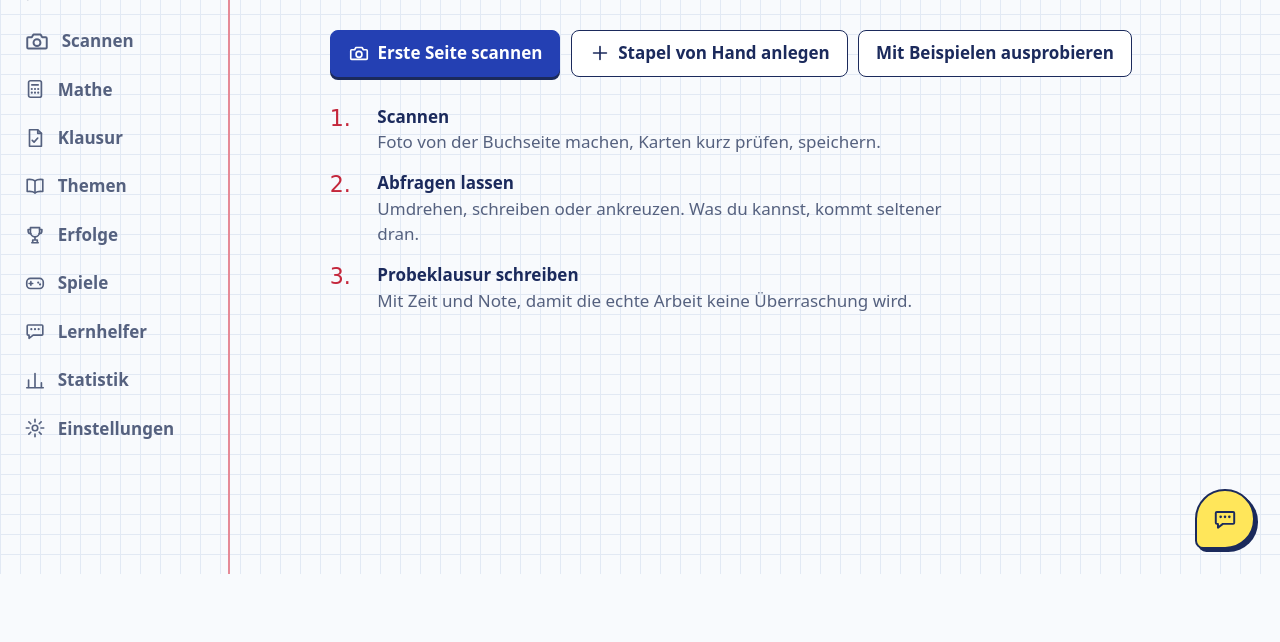
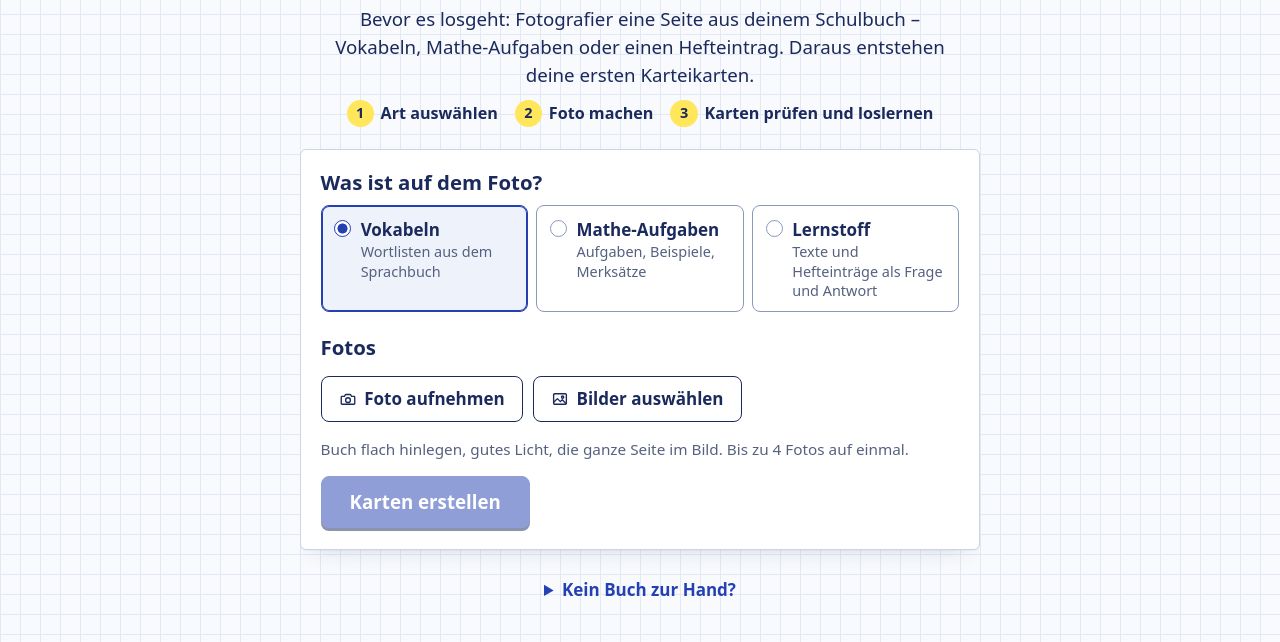
Before and after one commit to glennlucapaasch-hash/lernheft, a website with bundled scripts: page index.html in a window 1280 px wide. Shown: the part 226-868 px from the top of the page. Before the commit the page ends 800 px from the top, so only its background shows below. Built offline with nearby package versions, Linux system fonts and the light colour scheme; files whose address does not match are found by name; a web font is replaced by a local one.

Commit message:
Erster Start: zuerst eine Seite scannen, dann geht es zum Hauptbildschirm
Co-Authored-By: Claude Opus 5.5 <noreply@anthropic.com>
Claude-Session: https://claude.ai/code/session_019bq8GgDfJNMyPr36ef7xsB

```diff
--- a/css/style.css
+++ b/css/style.css
@@ -967,3 +967,18 @@ h1.handschrift::after { content: ""; position: absolute; left: 0; right: 0; bott
 .taste-buchstabe { height: 2.9rem; border-radius: 8px; border: 1.5px solid var(--linie-stark); background: var(--blatt); color: var(--tinte); font-size: 1.15rem; font-weight: 700; text-transform: uppercase; }
 .taste-buchstabe.treffer { background: #dbf2df; border-color: #17784a; color: #17784a; opacity: 1; }
 .taste-buchstabe.niete { opacity: .3; text-decoration: line-through; }
+
+/* ======================= Erster Start: erst scannen ======================= */
+body.erst-scan .nav, body.erst-scan .chat-blase { display: none; }
+body.erst-scan .app { display: block; }
+body.erst-scan main { padding-bottom: 2rem; }
+.erst-scan-seite { max-width: 40rem; }
+.erst-kopf { display: grid; justify-items: center; text-align: center; gap: .6rem; padding-top: 1rem; }
+.erst-kopf h1.handschrift { justify-self: center; }
+.erst-symbol { width: 5.5rem; height: 5.5rem; border-radius: 26px; display: grid; place-items: center; background: var(--koenigsblau); color: var(--auf-blau); box-shadow: 0 5px 0 var(--tinte); transform: rotate(-6deg); animation: plopp .7s cubic-bezier(.3,1.8,.5,1); }
+.erst-schritte { counter-reset: s; display: flex; flex-wrap: wrap; justify-content: center; gap: .5rem 1rem; }
+.erst-schritte li { counter-increment: s; display: flex; align-items: center; gap: .4rem; font-weight: 600; font-size: .95rem; animation: hinlegen .4s backwards; }
+.erst-schritte li:nth-child(2) { animation-delay: .1s; } .erst-schritte li:nth-child(3) { animation-delay: .2s; }
+.erst-schritte li::before { content: counter(s); width: 1.6rem; height: 1.6rem; border-radius: 50%; display: grid; place-items: center; background: var(--marker); color: var(--auf-marker); font-size: .85rem; }
+.erst-alternativ { text-align: center; }
+.erst-alternativ .reihe { justify-content: center; margin-top: .6rem; }
--- a/js/app.js
+++ b/js/app.js
@@ -138,9 +138,14 @@ function zeichnen() {
     try { fn(); } catch { /* egal */ }
   }
   const aktiv = bereich();
+  // Erster Start: Solange es noch keine Karten gibt, geht es zuerst zum Scannen.
+  // Einstellungen und Verwaltung bleiben erreichbar (dort wird z. B. der KI-Schlüssel hinterlegt).
+  const erstScan = !ueberlagerung && !store.getState().decks.length && !['einstellungen', 'verwaltung'].includes(aktiv.id);
+  ctx.erstScan = erstScan;
+  document.body.classList.toggle('erst-scan', erstScan);
   let inhalt;
   try {
-    inhalt = (ueberlagerung || aktiv.view)(ctx);
+    inhalt = erstScan ? scannen(ctx) : (ueberlagerung || aktiv.view)(ctx);
   } catch (e) {
     console.error(e);
     inhalt = h('div', { class: 'blatt' },
--- a/js/views/scannen.js
+++ b/js/views/scannen.js
@@ -67,8 +67,16 @@ function startSchritt(ctx) {
     if (location.hash === '#scannen' && ui.schritt === 'start') ctx.refresh();
   });
 
-  return h('div', { class: 'seite' },
-    h('header', { class: 'seiten-kopf' }, h('h1', { class: 'handschrift' }, 'Seite scannen')),
+  const erst = ctx.erstScan;
+  return h('div', { class: `seite ${erst ? 'erst-scan-seite' : ''}` },
+    erst
+      ? h('header', { class: 'erst-kopf' },
+          h('div', { class: 'erst-symbol', 'aria-hidden': 'true' }, icon('scan', 40)),
+          h('h1', { class: 'handschrift' }, 'Willkommen im Lernheft!'),
+          h('p', { class: 'einleitung' }, 'Bevor es losgeht: Fotografier eine Seite aus deinem Schulbuch – Vokabeln, Mathe-Aufgaben oder einen Hefteintrag. Daraus entstehen deine ersten Karteikarten.'),
+          h('ol', { class: 'erst-schritte' },
+            h('li', null, 'Art auswählen'), h('li', null, 'Foto machen'), h('li', null, 'Karten prüfen und loslernen')))
+      : h('header', { class: 'seiten-kopf' }, h('h1', { class: 'handschrift' }, 'Seite scannen')),
     ui.ki === null && h('div', { class: 'blatt meldung' },
       h('p', null, h('strong', null, 'Zum Erkennen der Fotos braucht die App einen KI-Schlüssel.'), ' Du hinterlegst ihn einmal in den Einstellungen. Ohne Schlüssel kannst du Vokabellisten von Hand einfügen.'),
       h('div', { class: 'reihe' },
@@ -91,7 +99,13 @@ function startSchritt(ctx) {
         h('button', { class: 'knopf', disabled: ui.fotos.length >= MAX_FOTOS, onclick: () => galerie.click() }, icon('bild', 18), 'Bilder auswählen')),
       h('p', { class: 'hinweis' }, `Buch flach hinlegen, gutes Licht, die ganze Seite im Bild. Bis zu ${MAX_FOTOS} Fotos auf einmal.`),
 
-      h('button', { class: 'knopf knopf-haupt knopf-gross', disabled: !ui.fotos.length || !ui.ki, onclick: () => erkennen(ctx) }, 'Karten erstellen')));
+      h('button', { class: 'knopf knopf-haupt knopf-gross', disabled: !ui.fotos.length || !ui.ki, onclick: () => erkennen(ctx) }, 'Karten erstellen')),
+    erst && h('details', { class: 'erst-alternativ' },
+      h('summary', null, 'Kein Buch zur Hand?'),
+      h('p', { class: 'hinweis' }, 'Du kannst auch mit einer Wortliste oder mit Beispielkarten anfangen und später scannen.'),
+      h('div', { class: 'reihe' },
+        h('button', { class: 'knopf', onclick: () => { const d = store.addDeck('Meine ersten Vokabeln', 'englisch'); ctx.go('karten', { deckId: d.id }); } }, 'Wörter selbst eintippen'),
+        h('button', { class: 'knopf', onclick: () => { store.beispieleLaden(); toast('Zwei Beispielstapel angelegt.'); ctx.go('start'); } }, 'Mit Beispielen ausprobieren'))));
 }
 
 function ladeSchritt(ctx) {
--- a/sw.js
+++ b/sw.js
@@ -1,6 +1,6 @@
 // Macht die App offline nutzbar: Die App-Dateien werden auf dem Gerät zwischengespeichert.
 // Anfragen an die KI gehen immer direkt ins Netz und werden nie gespeichert.
-const VERSION = 'lernheft-15';
+const VERSION = 'lernheft-16';
 const DATEIEN = [
   './', 'index.html', 'css/style.css', 'manifest.webmanifest', 'icons/icon.svg', 'icons/icon-192.png',
   'js/app.js', 'js/dom.js', 'js/store.js', 'js/srs.js', 'js/check.js', 'js/calc.js', 'js/exam.js', 'js/ai.js',
```
